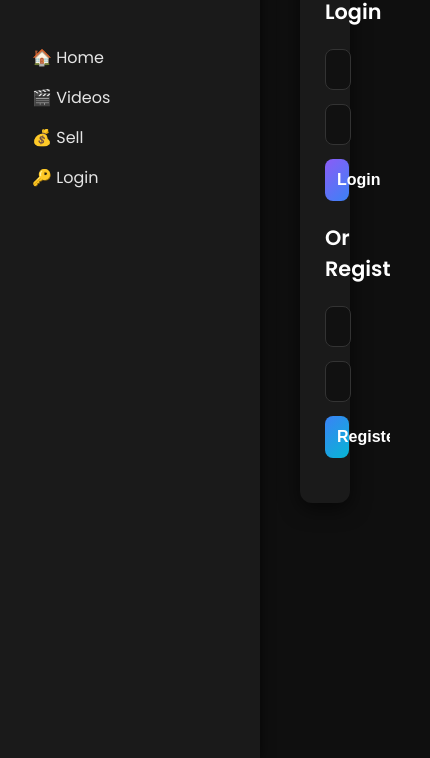
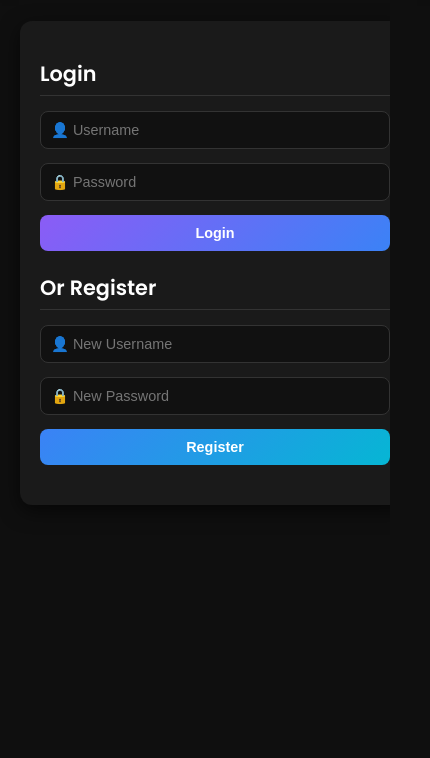
Before and after one commit to SuryakusumaPA/vidfans, a website: page public/index.html in a window 390 px wide. Shown: the part 86-844 px from the top of the page, 430 px wide, since content can reach past the window. Drawn offline with Linux system fonts and the light colour scheme.

Commit message:
make responsive layout for mobile & tablet

```diff
--- a/public/style.css
+++ b/public/style.css
@@ -147,3 +147,64 @@ button:hover {
   transform: translateY(-2px);
   box-shadow: 0 4px 10px rgba(139,92,246,0.4);
 }
+
+/* Responsive adjustments */
+@media (max-width: 768px) {
+  body {
+    flex-direction: column;
+  }
+
+  #sidebar {
+    width: 100%;
+    flex-direction: row;
+    align-items: center;
+    justify-content: space-between;
+    padding: 10px 20px;
+  }
+
+  #sidebar .logo {
+    margin-bottom: 0;
+  }
+
+  #sidebar nav ul {
+    flex-direction: row;
+    gap: 10px;
+  }
+
+  #sidebar nav ul li a {
+    padding: 8px 10px;
+    font-size: 0.9em;
+  }
+
+  #main {
+    padding: 20px;
+  }
+
+  #auth, #userArea {
+    width: 100%;
+    margin: 10px 0;
+    padding: 20px;
+  }
+}
+
+@media (max-width: 480px) {
+  #sidebar nav ul {
+    flex-wrap: wrap;
+    justify-content: center;
+  }
+
+  #sidebar nav ul li a {
+    font-size: 0.8em;
+    padding: 6px 8px;
+  }
+
+  button {
+    font-size: 0.9em;
+    padding: 10px;
+  }
+
+  input {
+    font-size: 0.9em;
+    padding: 10px;
+  }
+}
```
